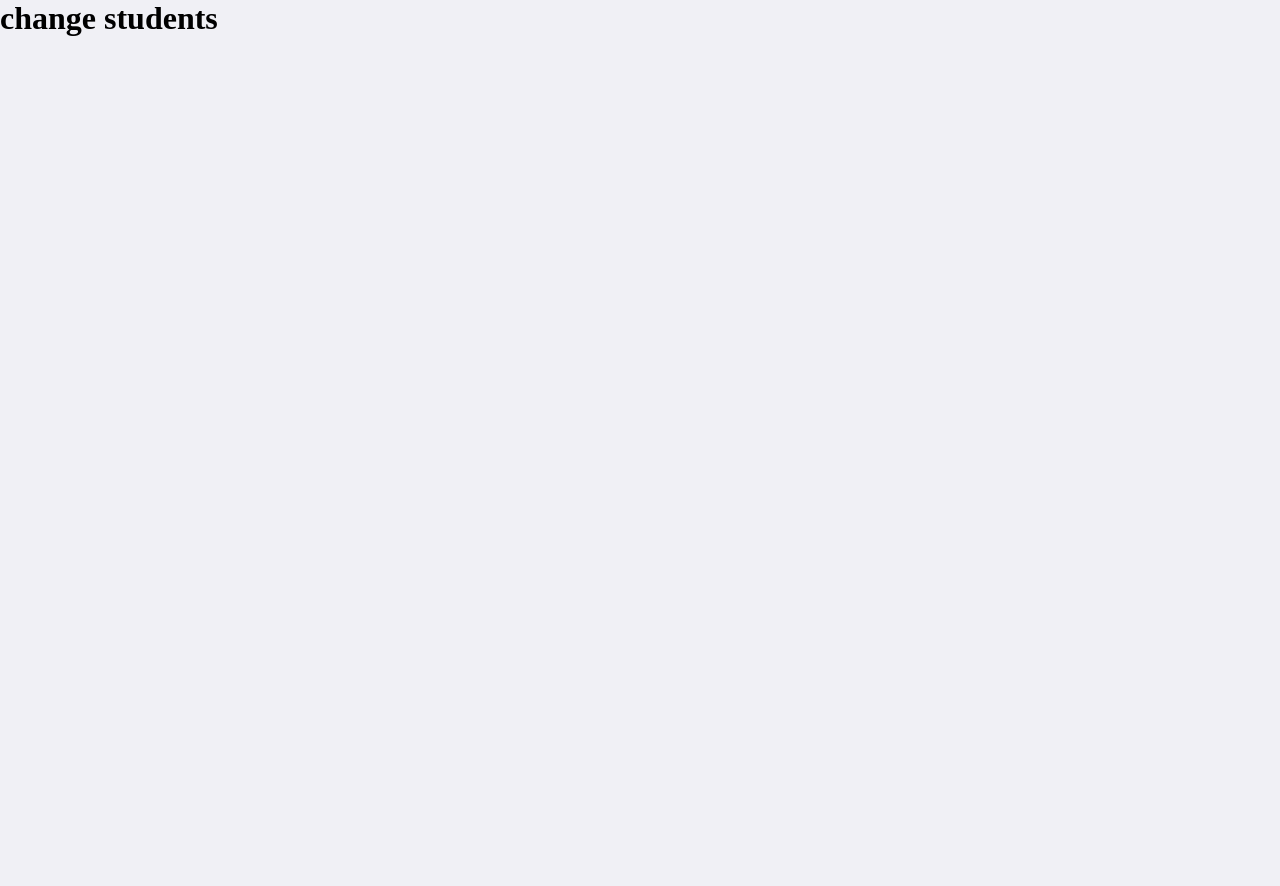
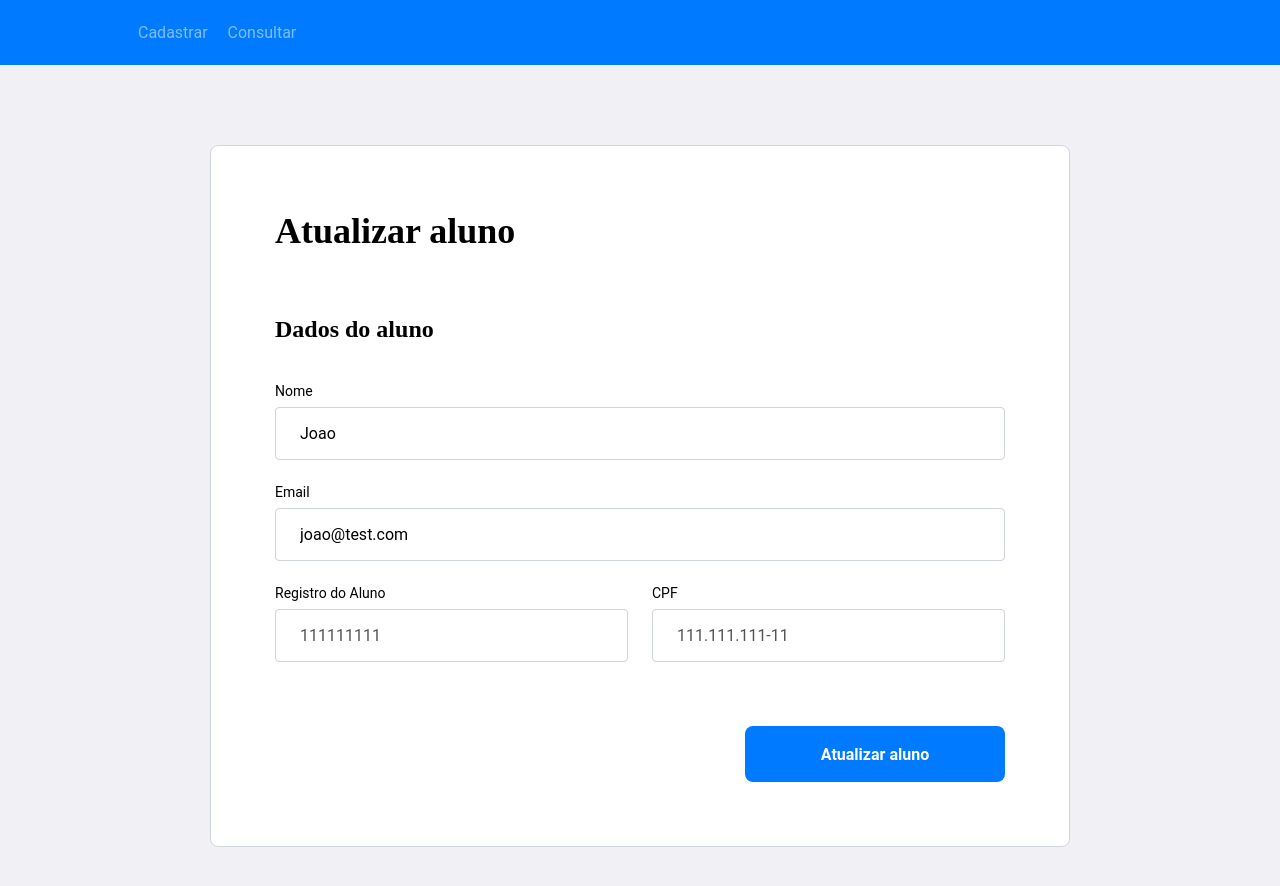
Before and after one commit to grupo-a/challenge-full-stack-web, a Vue app in the folder web/: page /change-students/1 in a window 1280 px wide. Shown: the top 886 px of the page. Before the commit the page ends 800 px from the top, so only its background shows below. Built offline with nearby package versions, Linux system fonts and the light colour scheme.

Commit message:
feat: create structure for change students page

```diff
--- a/web/src/views/ChangeStudents.vue
+++ b/web/src/views/ChangeStudents.vue
@@ -1,8 +1,241 @@
 <template>
-    <main>
-        <h1>change students</h1>
-    </main>
+    <header>
+        <RouterLink to="/">Cadastrar</RouterLink>
+        <RouterLink to="/consult-students">Consultar</RouterLink>
+    </header>
+
+    <div id="page-change-students">
+        <div class="content">
+            <form @submit.prevent="handleSubmit">
+                <h1>Atualizar aluno</h1>
+
+                <fieldset>
+                    <legend>
+                        <h2>Dados do aluno</h2>
+                    </legend>
+
+                    <div class="field">
+                        <label for="name">Nome</label>
+                        <input type="text" name="name" id="name" required v-model="formData.name" />
+                    </div>
+
+                    <div class="field">
+                        <label for="email">Email</label>
+                        <input type="text" name="email" id="email" required v-model="formData.email" />
+                    </div>
+
+                    <div class="field-group">
+                        <div class="field">
+                            <label for="ra">Registro do Aluno</label>
+                            <input type="text" name="ra" id="ra" required disabled v-model="student.ra" />
+                        </div>
+                        <div class="field">
+                            <label for="cpf">CPF</label>
+                            <input type="text" name="cpf" id="cpf" required disabled v-model="student.cpf" />
+                        </div>
+                    </div>
+                </fieldset>
+
+                <button type="submit">Atualizar aluno</button>
+            </form>
+        </div>
+    </div>
 </template>
 
-<script setup lang="ts"></script>
-<style scoped></style>
+<script setup lang="ts">
+import { api } from '@/services/api'
+import type { IStudent, IUpdateStudentForm } from '@/types/Student'
+import { onMounted, reactive } from 'vue'
+import { useRoute, useRouter } from 'vue-router'
+
+const route = useRoute()
+const router = useRouter()
+
+const formData = reactive<IUpdateStudentForm>({
+    name: '',
+    email: '',
+})
+
+const student = reactive<IStudent>({
+    id: '',
+    name: '',
+    email: '',
+    ra: '',
+    cpf: '',
+    createdAt: new Date(),
+    updatedAt: new Date(),
+})
+
+onMounted(async () => {
+    // const response = await api.get(`students/${route.params.id}`)
+    student.id = '1'
+    student.name = 'Joao'
+    student.email = 'joao@test.com'
+    student.ra = '111111111'
+    student.cpf = '111.111.111-11'
+    student.createdAt = new Date()
+    student.updatedAt = new Date()
+
+    formData.name = student.name
+    formData.email = student.email
+})
+
+async function handleSubmit() {
+    const data: IUpdateStudentForm = {
+        name: formData.name,
+        email: formData.email,
+    }
+
+    try {
+        // await api.put(`students/${route.params.id}`, data)
+        console.log('data', data)
+        alert('Aluno atualizado com sucesso!')
+        router.push('/consult-students')
+    } catch (error) {
+        console.error(error)
+        alert('Ocorreu um erro, tente novamente!')
+    }
+}
+</script>
+
+<style scoped>
+#page-change-students {
+    width: 100%;
+    max-width: 1100px;
+    margin: 0 auto;
+}
+
+header {
+    display: flex;
+    justify-content: flex-start;
+    align-items: center;
+    background-color: #007bff;
+    height: 65px;
+    padding-inline-start: 10%;
+}
+
+header a {
+    color: rgb(255, 255, 255, 0.5);
+    text-decoration: none;
+    display: flex;
+    align-items: center;
+    padding: 0 10px;
+}
+
+header .active {
+    color: rgb(255, 255, 255, 1);
+}
+
+header a:hover {
+    color: rgb(255, 255, 255, 1);
+}
+
+#page-change-students form {
+    margin: 80px auto;
+    padding: 64px;
+    max-width: 730px;
+    background: #fff;
+    border: 1px solid #ced4da;
+    border-radius: 8px;
+    display: flex;
+    flex-direction: column;
+}
+
+#page-change-students form h1 {
+    font-size: 36px;
+}
+
+#page-change-students form fieldset {
+    margin-top: 64px;
+    min-inline-size: auto;
+    border: 0;
+}
+
+#page-change-students form legend {
+    width: 100%;
+    display: flex;
+    justify-content: space-between;
+    align-items: center;
+    margin-bottom: 40px;
+}
+
+#page-change-students form legend h2 {
+    font-size: 24px;
+}
+
+#page-change-students form .field-group {
+    flex: 1;
+    display: flex;
+}
+
+#page-change-students form .field {
+    flex: 1;
+    display: flex;
+    flex-direction: column;
+    margin-bottom: 24px;
+}
+
+#page-change-students form .field input[type='text'],
+#page-change-students form .field input[type='number'],
+#page-change-students form .field textarea {
+    flex: 1;
+    background: #fff;
+    border-radius: 0.25rem;
+    border: 1px solid #ced4da;
+    padding: 16px 24px;
+    font-size: 16px;
+}
+
+#page-change-students form .field select {
+    -webkit-appearance: none;
+    -moz-appearance: none;
+    appearance: none;
+    flex: 1;
+    background: #fff;
+    border-radius: 8px;
+    border: 1px solid #ced4da;
+    padding: 16px 24px;
+    font-size: 16px;
+    color: #000;
+}
+
+#page-change-students form .field input::placeholder {
+    color: #a0a0b2;
+}
+
+#page-change-students form .field label {
+    font-size: 14px;
+    margin-bottom: 8px;
+}
+
+#page-change-students form .field :disabled {
+    cursor: not-allowed;
+}
+
+#page-change-students form .field-group .field + .field {
+    margin-left: 24px;
+}
+
+#page-change-students form .field-group input + input {
+    margin-left: 24px;
+}
+
+#page-change-students form button {
+    width: 260px;
+    height: 56px;
+    background: #007bff;
+    border-radius: 8px;
+    color: #fff;
+    font-weight: bold;
+    font-size: 16px;
+    border: 0;
+    align-self: flex-end;
+    margin-top: 40px;
+    transition: background-color 0.2s;
+    cursor: pointer;
+}
+
+#page-change-students form button:hover {
+    background: #0069d9;
+}
+</style>
```
Also changed, not shown: web/src/types/Student.ts (+6 -1 lines).
